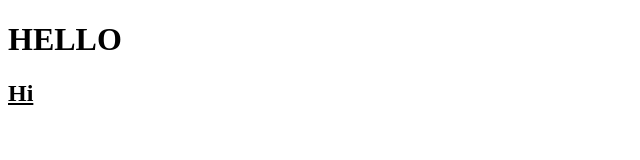
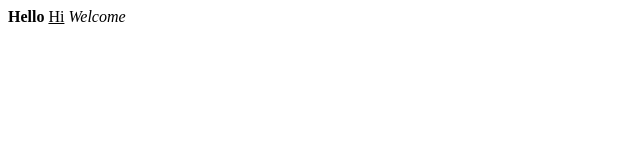
Before and after one commit to iamneo-production/aebcabcfebdadaeccdffeecabfeedab, a website: page public/index.html in a window 1280 px wide. Shown: the whole page, without its empty margins (0-640 px from the left). Drawn offline with Linux system fonts and the light colour scheme.

Commit message:
Backup Commit

```diff
--- a/public/index.html
+++ b/public/index.html
@@ -8,8 +8,8 @@
     <link rel="stylesheet" href="style.css" />
 </head>
 <body>
-    <h1><b>HELLO</b></h1>
-    <h2><u>Hi</u></h2>
-
+      <b>Hello</b>
+      <u>Hi</u>
+      <i>Welcome</i>
 </body>
 </html>
```
